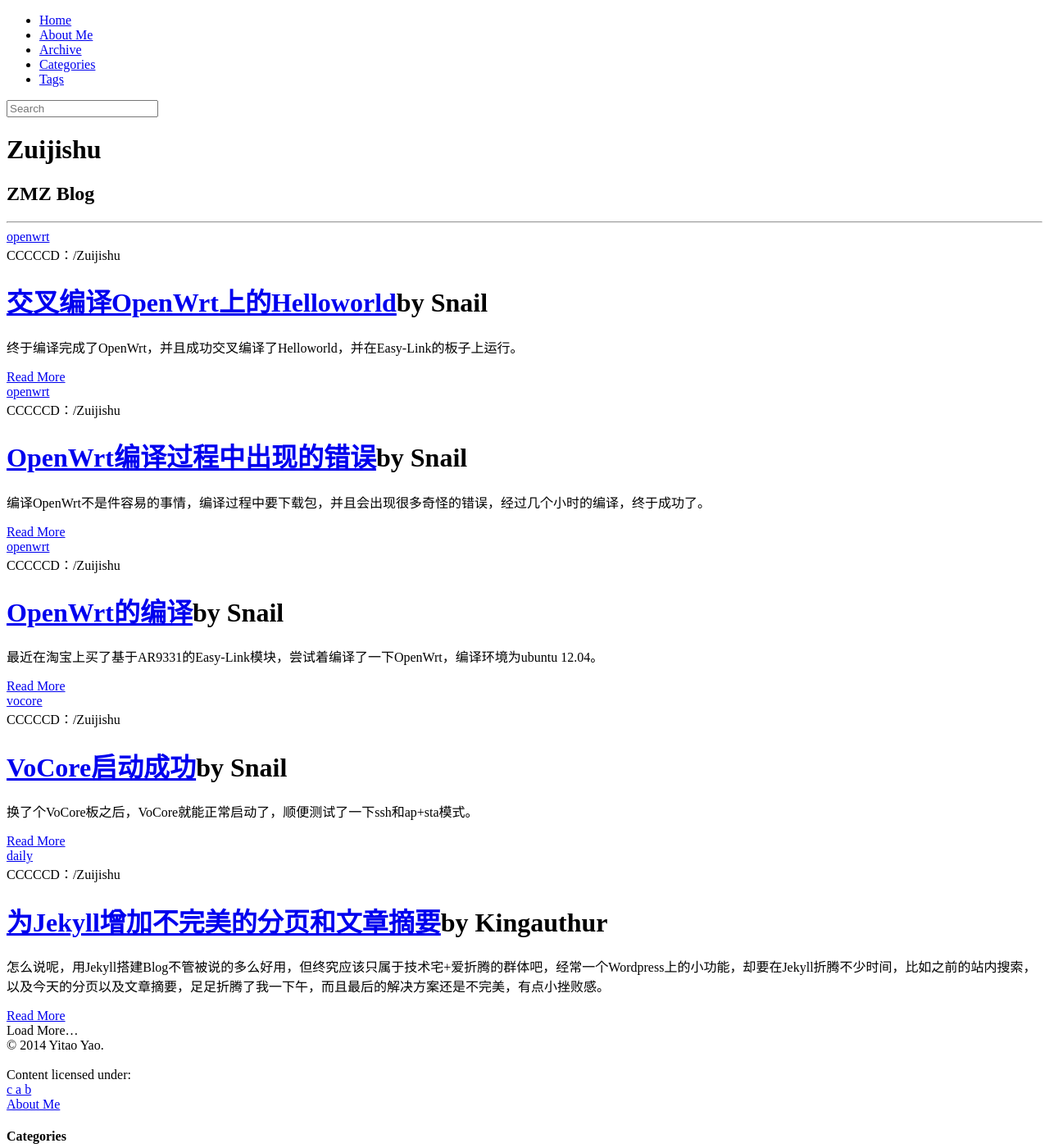
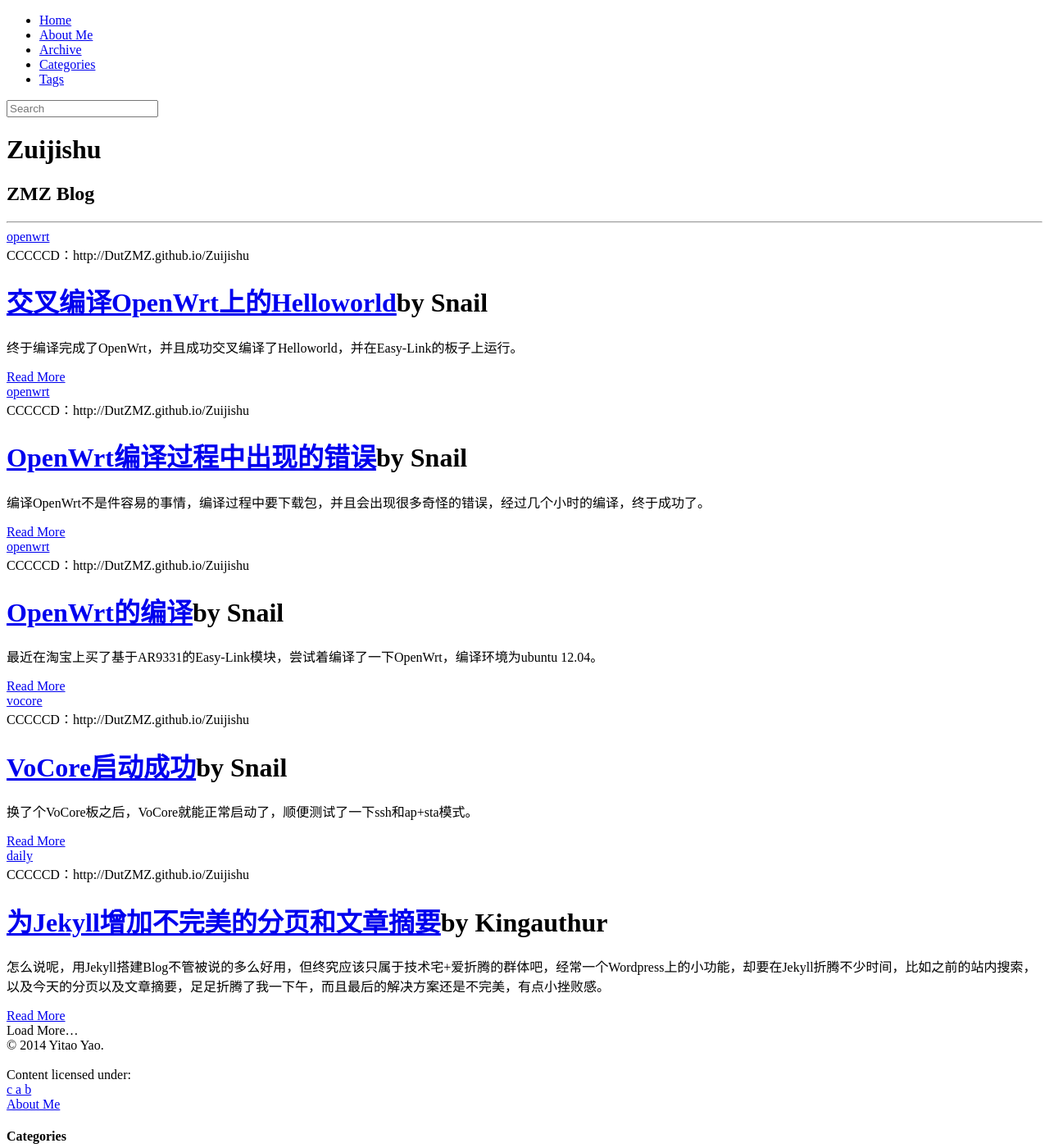
Before and after one commit to DutZMZ/Zuijishu, a Jekyll site: the page built from index.html, in a window 1280 px wide and 1400 px high. Shown: the whole window at 82% size. Built offline with Jekyll 4.4.1, drawn with Linux system fonts in a browser that asks for light colours; nearby versions of some CDN libraries; library files that are not in the unit come from our copies; the list of posts is cut into pages by our own code; some of the changed lines change nothing that is shown.

Commit message:
Update _config.yml

```diff
--- a/_config.yml
+++ b/_config.yml
@@ -2,6 +2,7 @@
 # For more see: http://jekyllrb.com/docs/permalinks/
 permalink: /:categories/:year/:month/:day/:title
 baseurl: http://DutZMZ.github.io/Zuijishu
+url: http://DutZMZ.github.io
 #baseurl:/
 exclude: [".rvmrc", ".rbenv-version", "README.md", "Rakefile", "changelog.md"]
 pygments: true
```
